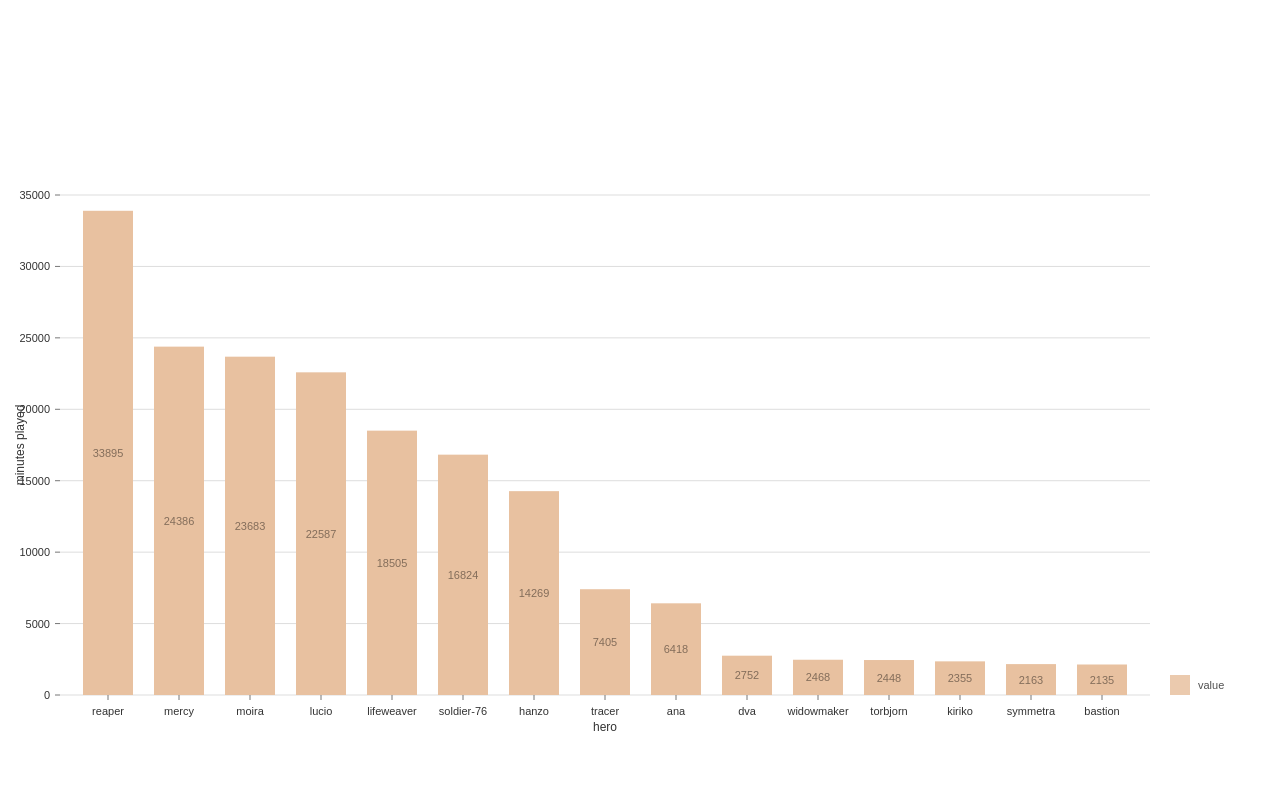
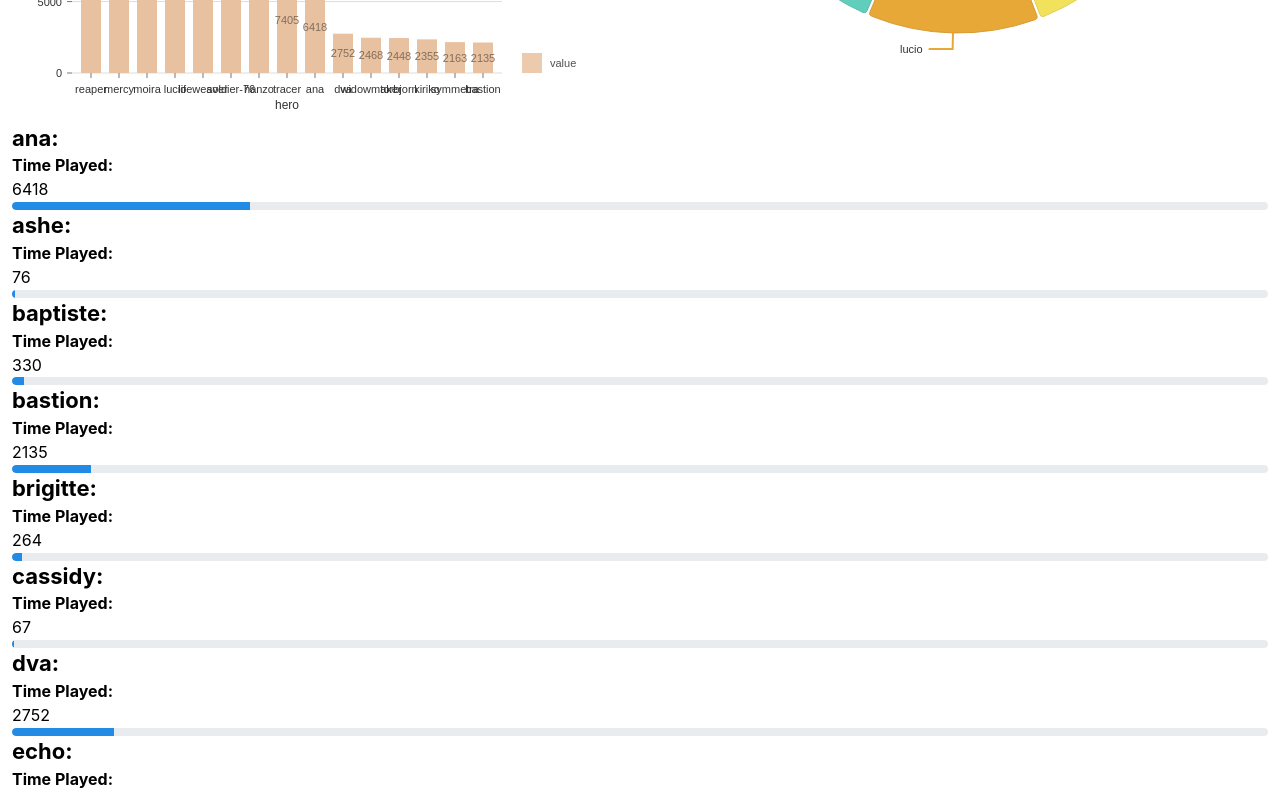
Before and after one commit to lauraspberry/data-visualizer-cody, a React (Create React App) app: page / in a window 1280 px wide. Shown: the part 2460-3255 px from the top of the page. Built offline with nearby package versions, Linux system fonts and the light colour scheme.

Commit message:
add progress bars and app shell

```diff
--- a/src/App.js
+++ b/src/App.js
@@ -5,6 +5,8 @@
 import playerDataJson from './player-data.json'; // TODO: remove. this should be called from API
 import GraphSection from './GraphSection';
 import Overview from './Overview';
+import ProgressBars from './ProgressBars';
+import { AppShell } from '@mantine/core';
 
 function App() {
 
@@ -33,6 +35,10 @@
 
   return (
     <div className="App">
+      <AppShell
+        header={{ height: 60 }}
+      >
+        <AppShell.Main style={{ width: '100%', height: "100%", padding: "12px" }} zIndex={100}>
         <div>
           <SearchBar username={username} setUsername={setUsername} handleSearch={handleSearch}></SearchBar>
           {error && <p style={{ color: 'red' }}>{error}</p>}
@@ -41,10 +47,13 @@
               <PlayerInfo playerData={playerData}></PlayerInfo>
               <Overview playerData={playerData}></Overview>
               <GraphSection playerData={playerData} ></GraphSection>
+              <ProgressBars playerData={playerData}></ProgressBars>
               {/* <pre>{JSON.stringify(playerData, null, 2)}</pre> */}
             </div>
           )}
         </div>
+        </AppShell.Main>
+      </AppShell>
     </div>
   );
 }
--- a/src/GraphSection.js
+++ b/src/GraphSection.js
@@ -70,7 +70,7 @@
         <>
             <h2>Graphs:</h2>
             <SimpleGrid
-                // cols={2}
+                cols={2}
             >
               <div className='graph-container'>
                   <MyResponsiveRadar data={dps_averages} keys={dps_characters}></MyResponsiveRadar>
--- a/src/PlayerInfo.js
+++ b/src/PlayerInfo.js
@@ -3,7 +3,7 @@
 function PlayerInfo( {playerData } ) {
     return (
         <Stack>
-            <Image src={playerData.summary.namecard} alt="namecard"/>
+            <Image src={playerData.summary.namecard} alt="namecard"  w="auto" />
             <Flex
                 gap="md"
                 justify="flex-start"
--- /dev/null
+++ b/src/ProgressBars.js
@@ -0,0 +1,42 @@
+import { Progress, Text, Title } from '@mantine/core';
+
+function ProgressBars( {playerData } ) {
+
+    const career_stats = playerData.stats.console.quickplay.career_stats;
+
+    const all_characters = ["ana", "ashe", "baptiste", "bastion", "brigitte", "cassidy", "dva", "echo", "genji", "hanzo", "illari", "junker-queen", "junkrat", "kiriko", "lifeweaver", "lucio", "mauga", "mei", "mercy", "moira", "orisa", "pharah", "ramattra", "reaper", "reinhardt", "roadhog", "sigma", "sojourn", "soldier-76", "sombra", "symmetra", "torbjorn", "tracer", "venture", "widowmaker", "winston", "wrecking-ball", "zarya", "zenyatta"]
+
+    const career_stats_to_hero_stats = all_characters.map(character => ({
+        name: character,
+        dict: career_stats[character]?.filter(item => item.category === "game")[0].stats,
+    }));
+
+    function OverviewCard({my_dict}) {
+        return (
+            <>
+                {/* <Grid> */}
+                    <Title order={5}>{my_dict.label}: </Title>
+                    <Text>{my_dict.value}</Text>
+                    <Progress value={my_dict.value/ 33895 * 100} />
+                {/* </Grid> */}
+            </>
+        )
+    }
+
+    return (
+        <>
+            {career_stats_to_hero_stats.map((item) => (
+                <>
+                <Title order={3}>{item?.name}: </Title>
+                {item.dict?.filter(item2 => item2.key === "time_played").map(item2 => {
+                    return <OverviewCard my_dict={item2}></OverviewCard>
+                })}
+                </>
+            ))}
+            {/* <OverviewCard my_dict={item}></OverviewCard> */}
+            {/* <pre>{JSON.stringify(career_stats_to_hero_stats, null, 2)}</pre> */}
+        </>
+  );
+}
+
+export default ProgressBars;
```
Lines whose indentation alone changed are shown as unchanged.
